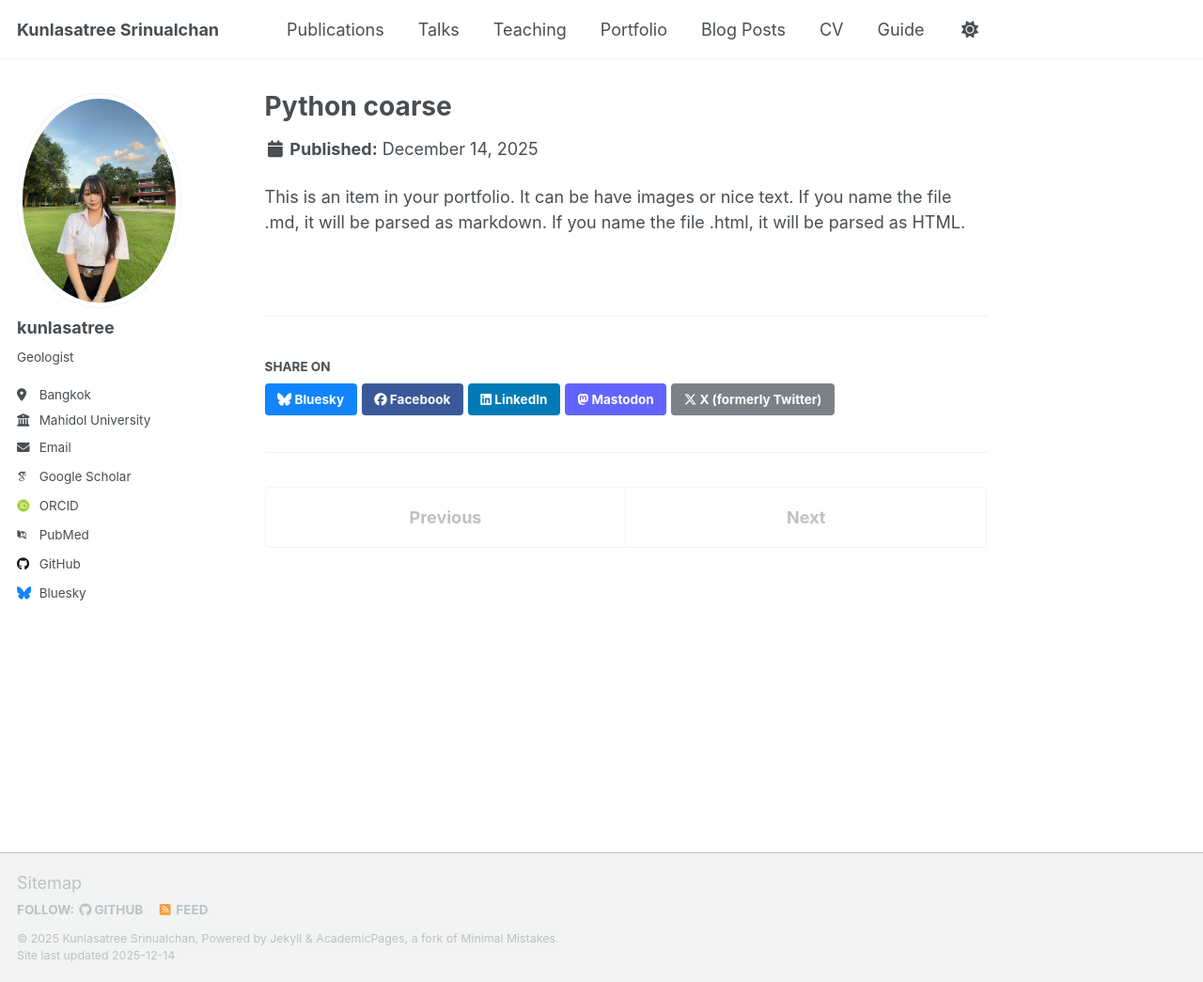
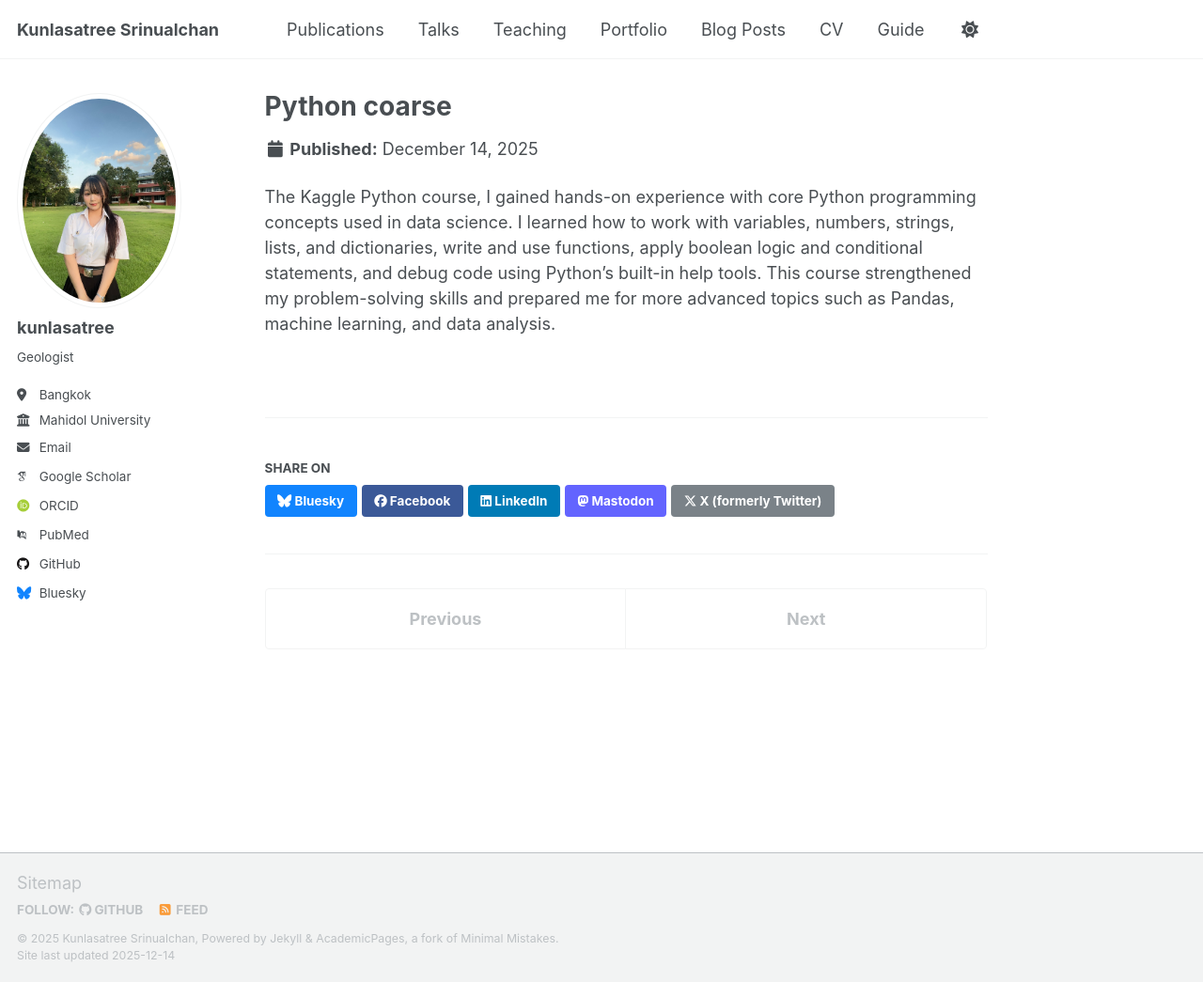
Before and after one commit to kunlasatree2332/kunlasatree2332.github.io, a Jekyll site: the page built from _portfolio/portfolio-2.md, in a window 1280 px wide and 1045 px high. Shown: the whole window at 94% size. Built offline with Jekyll 4.4.1, drawn with Linux system fonts in a browser that asks for light colours; some web fonts are replaced; a script that is not in the unit is left out.

Commit message:
Revise portfolio item with Kaggle Python course details
Updated portfolio item description to highlight skills gained from the Kaggle Python course.

```diff
--- a/_portfolio/portfolio-2.md
+++ b/_portfolio/portfolio-2.md
@@ -5,4 +5,4 @@ excerpt: '<img width="918" height="574" alt="image" src="https://github.com/user
 collection: portfolio
 ---
 
-This is an item in your portfolio. It can be have images or nice text. If you name the file .md, it will be parsed as markdown. If you name the file .html, it will be parsed as HTML.
+The Kaggle Python course, I gained hands-on experience with core Python programming concepts used in data science. I learned how to work with variables, numbers, strings, lists, and dictionaries, write and use functions, apply boolean logic and conditional statements, and debug code using Python’s built-in help tools. This course strengthened my problem-solving skills and prepared me for more advanced topics such as Pandas, machine learning, and data analysis.
```
